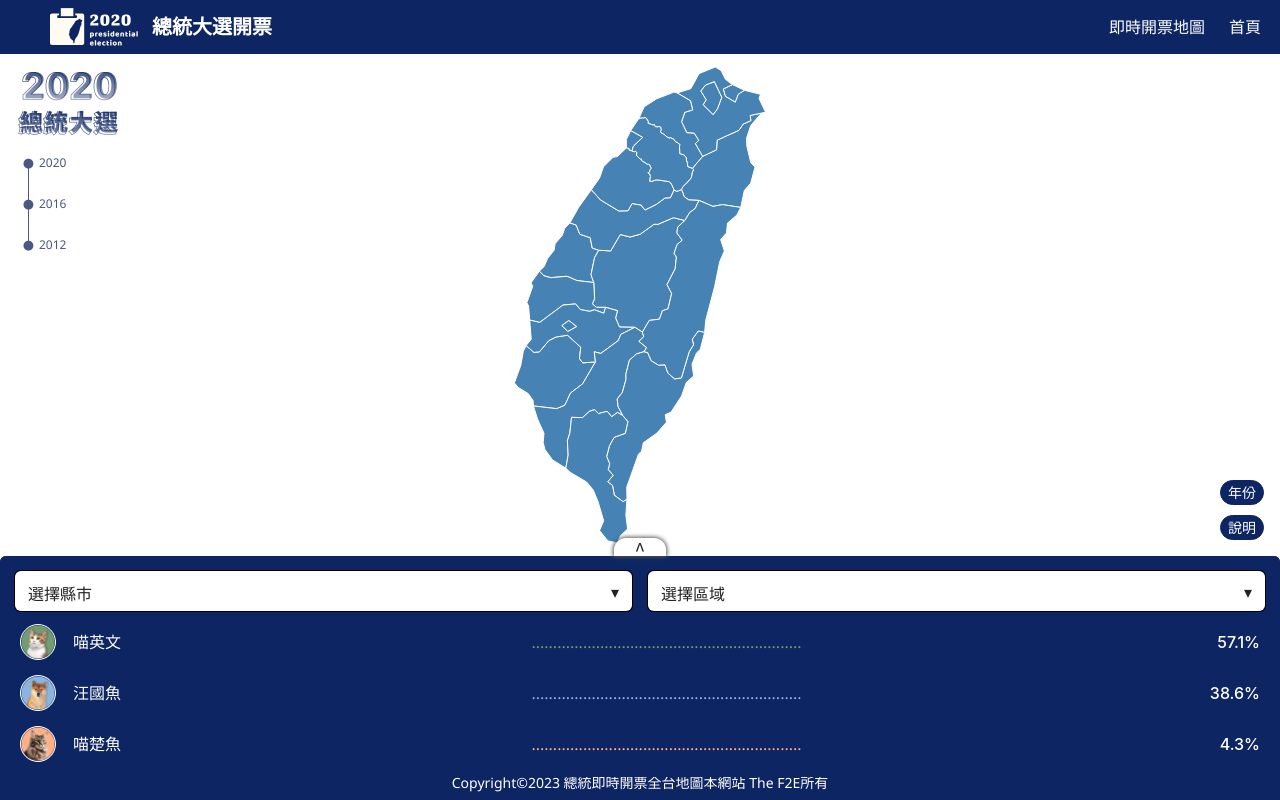
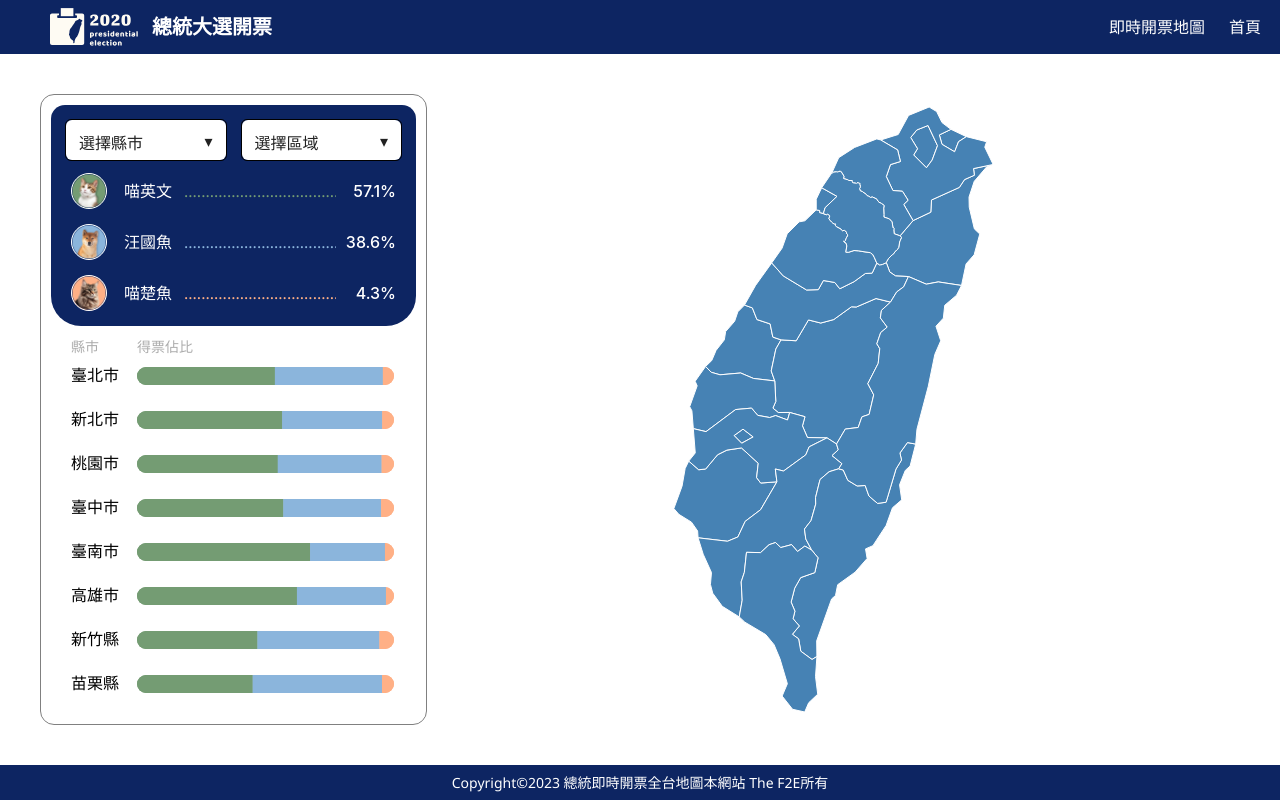
Before and after one commit to zim314/2023-F2E-Invoicing-System, a React (Vite) app: page /openballpt in a window 1280 px wide. Built offline with nearby package versions, Linux system fonts and the light colour scheme.

Commit message:
feat: 🎸 新增controlPanel電腦版樣式

```diff
--- a/src/page/OpenBallot/index.scss
+++ b/src/page/OpenBallot/index.scss
@@ -1,5 +1,4 @@
 %controlPanelSize {
-    width: 100%;
     height: 209px;
     border-radius: 6px 6px 0px 0px;
 }
@@ -8,6 +7,10 @@
     height: 100%;
     display: flex;
     flex-direction: column;
+    @media screen and (min-width: 1024px) {
+        flex-direction: row-reverse;
+        padding: 40px;
+    }
 
     &__mapContainer {
         padding: 13px 0px;
@@ -39,10 +42,20 @@
 
     &__controlPanelContainer {
         @extend %controlPanelSize;
+        width: 100%;
         background-color: #0D2562;
         display:flex;
         flex-direction: column-reverse;
         position: relative;
+        @media screen and (min-width: 1024px) {
+            width: 387px;
+            height: 100%;
+            padding: 10px;
+            border-radius: 14px;
+            flex-direction: column;
+            background-color: white;
+            border: 1px solid gray;
+        }
     }
 }
 
@@ -68,9 +81,13 @@
 
 .controlPanel {
     @extend %controlPanelSize;
+    width: 100%;
     position: absolute;
     transition-property: height;
     transition-duration: 0.5s;
+    @media screen and (min-width: 1024px) {
+        position: relative;
+    }
 
     &__expandButton {
         width: 52px;
@@ -96,6 +113,9 @@
         padding: 14px;
         border-radius: 6px 6px 0px 0px;
         background-color: #0D2562;
+        @media screen and (min-width: 1024px) {
+            border-radius: 14px 14px 0px 0px;
+        }
 
         & > div:last-child {
            margin-left: 14px;
@@ -112,6 +132,9 @@
 
     &__container {
         background-color: #0D2562;
+        @media screen and (min-width: 1024px) {
+            border-radius: 0px 0px 30px 30px;
+        }
     }
 
     & > img {
@@ -147,6 +170,11 @@
     overflow: scroll;
     color: white;
     padding: 0px 20px;
+    @media screen and (min-width: 1024px) {
+        background-color: white;
+        margin-top: 14px;
+        height: calc(100% - 240px);
+    }
 
     &__title {
         display: flex;
@@ -169,5 +197,8 @@
 
     &__county {
         width: 66px;
+        @media screen and (min-width: 1024px) {
+            color: black;
+        }
     }
 }
--- a/src/page/OpenBallot/index.tsx
+++ b/src/page/OpenBallot/index.tsx
@@ -10,6 +10,7 @@ import candidateData from '../CandidateInfo/candidateData';
 import presidentialElection from '../../assets/images/map_2020.png';
 import ListButton from '../../component/ListButton';
 import { explainPopupContext } from '../../layout/BasicLayout/index';
+import useRWD from '../../hook/useRWD';
 
 interface Votes {
     county: string;
@@ -35,6 +36,11 @@ const OpenBallpt = () => {
     const [votesList, setVotesList] = useState<Votes[]>([]);
     const [voteShareList, setVoteShareList] = useState<VoteShare[]>();
 
+    const device = useRWD();
+    const controlPanelHeight =
+        device === 'PC' ? '100%' : showVoteShare ? '401px' : '209px';
+    const voteShareHeight =
+        device === 'PC' ? '153px' : showVoteShare ? '333px' : '153px';
     const showExplainPopup = useContext(explainPopupContext);
     const mapContainerRef = useRef<HTMLDivElement>(null!);
     const voteShareContainerRef = useRef<HTMLDivElement>(null!);
@@ -93,6 +99,8 @@ const OpenBallpt = () => {
     return (
         <div className="openBallpt">
             <div className="openBallpt__mapContainer" ref={mapContainerRef}>
+                {device !== 'PC' && (
+                    <>
                         <img src={presidentialElection} alt="" />
                         <div>
                             {showChangeYearButton && (
@@ -103,7 +111,9 @@ const OpenBallpt = () => {
                             <button
                                 className="mapLayout__button"
                                 onClick={() =>
-                            setShowChangeYearButton(!showChangeYearButton)
+                                    setShowChangeYearButton(
+                                        !showChangeYearButton
+                                    )
                                 }
                             >
                                 年份
@@ -115,13 +125,17 @@ const OpenBallpt = () => {
                                 說明
                             </button>
                         </div>
+                    </>
+                )}
+
                 <DisplayMap geojson={countryMap} svgSize={mapSvgSize} />
             </div>
             <div className="openBallpt__controlPanelContainer">
                 <div
-                    style={{ height: showVoteShare ? '401px' : '209px' }}
+                    style={{ height: controlPanelHeight }}
                     className="controlPanel"
                 >
+                    {device !== 'PC' && (
                         <button
                             className="controlPanel__expandButton"
                             onClick={handleControlPanelSwitch}
@@ -136,6 +150,8 @@ const OpenBallpt = () => {
                                 v
                             </p>
                         </button>
+                    )}
+
                     <div className="controlPanel__selectBar">
                         <Select
                             optionData={counryData}
@@ -151,13 +167,12 @@ const OpenBallpt = () => {
 
                     <div
                         style={{
-                            height: showVoteShare ? '333px' : '153px',
+                            height: voteShareHeight,
                             overflow: showVoteShare ? 'scroll' : 'hidden',
                             transitionProperty: 'height',
                             transitionDuration: '0.5s',
                         }}
                     >
-                        {/* 百分比圖 */}
                         <div
                             className="voteShare__container"
                             ref={voteShareContainerRef}
@@ -185,7 +200,7 @@ const OpenBallpt = () => {
                                                 color: voteShare.color,
                                             }}
                                         >
-                                            ...............................................................
+                                            .............................................................................................................................................................................................................................
                                         </p>
                                         <p>
                                             {(
@@ -203,8 +218,15 @@ const OpenBallpt = () => {
                                 ))}
                         </div>
 
-                        {/* 長條圖 */}
-                        <div className="barGraph" ref={barGraphContainerRef}>
+                        {device !== 'PC' && (
+                            <div
+                                className="barGraph"
+                                ref={
+                                    device !== 'PC'
+                                        ? barGraphContainerRef
+                                        : null
+                                }
+                            >
                                 <div className="barGraph__title">
                                     <p>縣市</p>
                                     <p>得票佔比</p>
@@ -226,7 +248,36 @@ const OpenBallpt = () => {
                                     </div>
                                 ))}
                             </div>
+                        )}
                     </div>
+
+                    {device === 'PC' && (
+                        <div
+                            className="barGraph"
+                            ref={device === 'PC' ? barGraphContainerRef : null}
+                        >
+                            <div className="barGraph__title">
+                                <p>縣市</p>
+                                <p>得票佔比</p>
+                            </div>
+                            {votesList?.map((votes: Votes) => (
+                                <div
+                                    className="barGraph__row"
+                                    key={votes.county}
+                                >
+                                    <div className="barGraph__county">
+                                        {votes.county}
+                                    </div>
+                                    <RatioBar
+                                        barSize={barSvgSize}
+                                        greenPartisan={votes.yingWen}
+                                        bluePartisan={votes.guoYu}
+                                        orangePartisan={votes.chuYu}
+                                    />
+                                </div>
+                            ))}
+                        </div>
+                    )}
                 </div>
             </div>
         </div>
```
Lines whose indentation alone changed are shown as unchanged.
